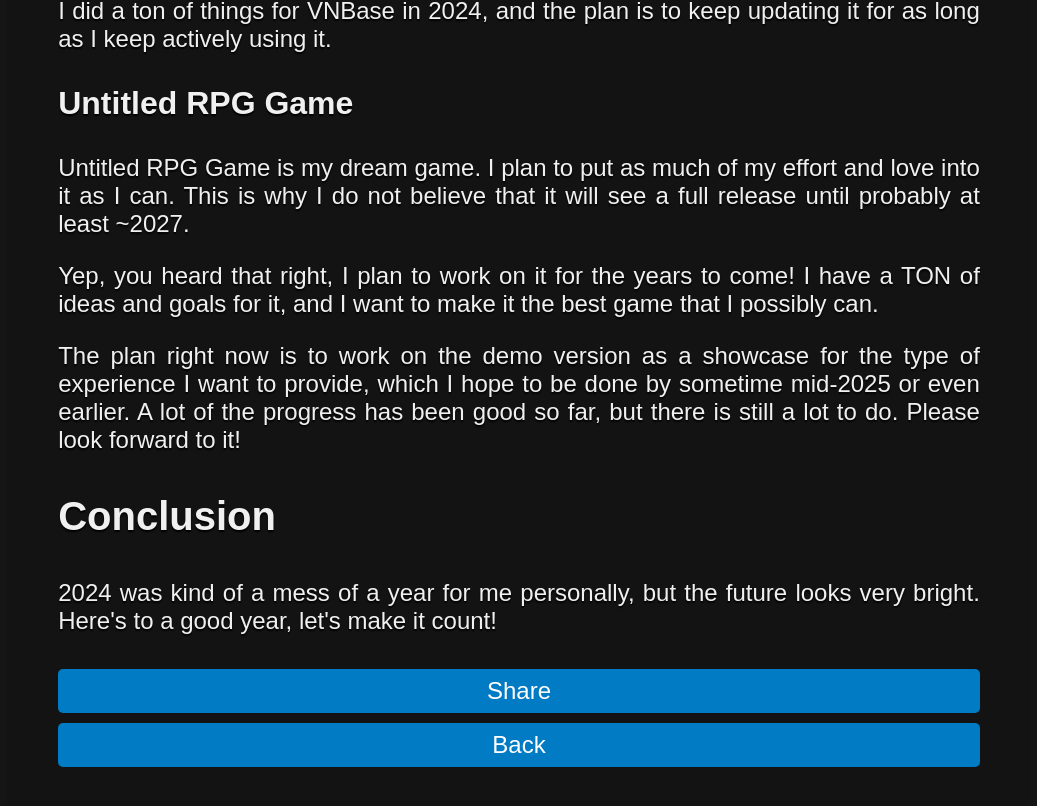
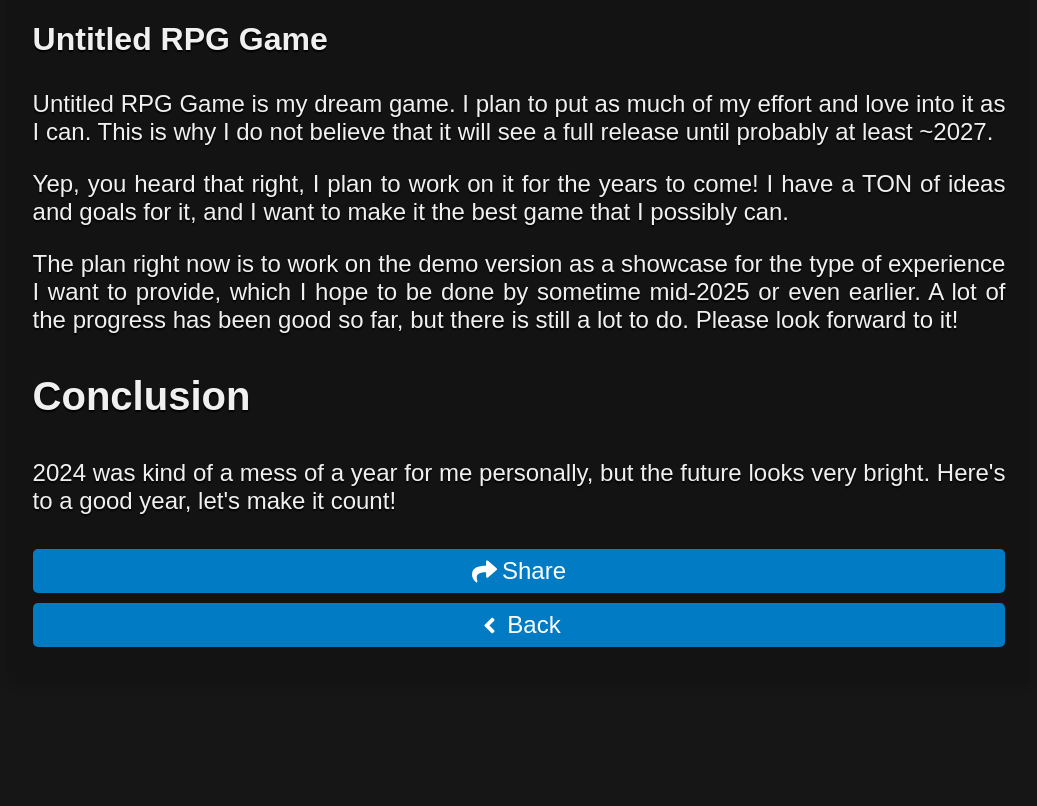
Before and after one commit to kEllieGit/kEllieGit.github.io, a React app: page /#/blog/yearly-review-2024 in a window 1280 px wide. Shown: the part 1688-2494 px from the top of the page, without its empty margins (121-1158 px from the left). After the commit the page ends 2396 px from the top, so only its background shows below. Built offline with nearby package versions, Linux system fonts and the light colour scheme.

Commit message:
Add react-icons, slight style tweaks

```diff
--- a/package.json
+++ b/package.json
@@ -16,6 +16,7 @@
   "dependencies": {
     "react": "^18.3.1",
     "react-dom": "^18.3.1",
+    "react-icons": "^5.4.0",
     "react-markdown": "^9.0.3",
     "react-router-dom": "^6.27.0",
     "react-snowfall": "^2.1.1"
--- a/src/pages/BlogPost.tsx
+++ b/src/pages/BlogPost.tsx
@@ -1,7 +1,8 @@
 import React, { useEffect, useState } from 'react';
-import { blogIndex } from './Blogs';
 import { useParams, Link } from 'react-router-dom';
 import ReactMarkdown from 'react-markdown';
+import { blogIndex } from './Blogs';
+import { FaShare, FaAngleLeft } from "react-icons/fa";
 
 const BlogPost: React.FC = () => {
   const { slug } = useParams<{ slug: string }>();
@@ -54,8 +55,8 @@ const BlogPost: React.FC = () => {
           <ReactMarkdown>{post.content}</ReactMarkdown>
         </div>
       </article>
-      <button onClick={handleShare}>Share</button>
-      <Link to='/blog' className='select-button'>Back</Link>
+      <button onClick={handleShare}><FaShare className='icon'/>Share</button>
+      <Link to='/blog' className='select-button'><FaAngleLeft className='icon'/>Back</Link>
     </div>
   );
 };
--- a/src/scss/blog.scss
+++ b/src/scss/blog.scss
@@ -64,8 +64,8 @@
     border-radius: 10px;
     background-color: rgba(0, 0, 0, 0.1);
     box-shadow: 0 4px 8px rgba(0, 0, 0, 0.1);
-    padding: 4%;
-    margin: 5% 10%;
+    padding: 2%;
+    margin: 2% 10%;
 
     .select-button {
         margin-bottom: 10px;
--- a/src/scss/elements.scss
+++ b/src/scss/elements.scss
@@ -3,6 +3,7 @@
 */
 
 button {
+    display: flex;
     font-size: 1.5rem;
     margin-top: 10px;
     padding: 0.5rem 1rem;
@@ -11,8 +12,17 @@ button {
     color: white;
     border-radius: 5px;
     border: none;
-    text-align: center;
+    justify-content: center;
+    align-items: center;
     transition: background-color 0.3s ease, color 0.3s ease;
+
+    > .icon {
+        pointer-events: none;
+        width: 25px;
+        height: 25px;
+        margin-right: 5px;
+        filter: none;
+    }
 
     &:not(.disabled)
     {
@@ -31,15 +41,25 @@ button {
 }
 
 .select-button {
+    display: flex;
     font-size: 1.5rem;
     margin-top: 10px;
     padding: 0.5rem 1rem;
     background-color: lighten(#004b77, 15%);
     text-decoration: none;
-    text-align: center;
+    justify-content: center;
+    align-items: center;
     color: white;
     border-radius: 5px;
     transition: background-color 0.3s ease, color 0.3s ease;
+
+    > .icon {
+        pointer-events: none;
+        width: 25px;
+        height: 25px;
+        margin-right: 5px;
+        filter: none;
+    }
 
     &:not(.disabled)
     {
```
Also changed, not shown: 1 other file (tests, documents, lock files or other folders).
